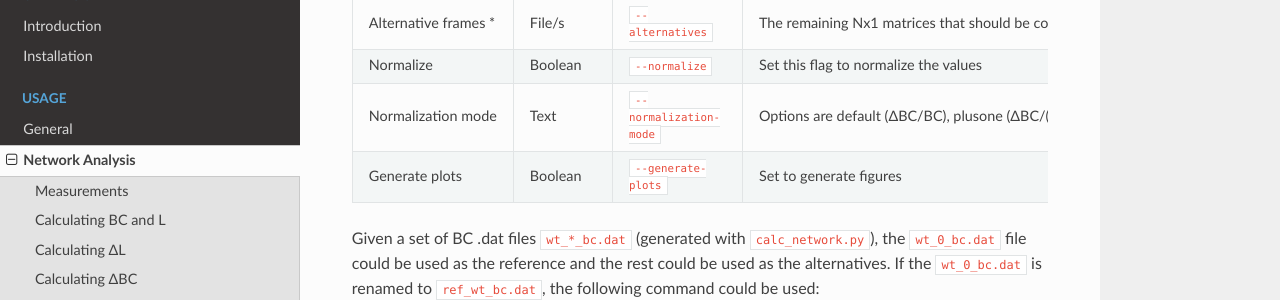
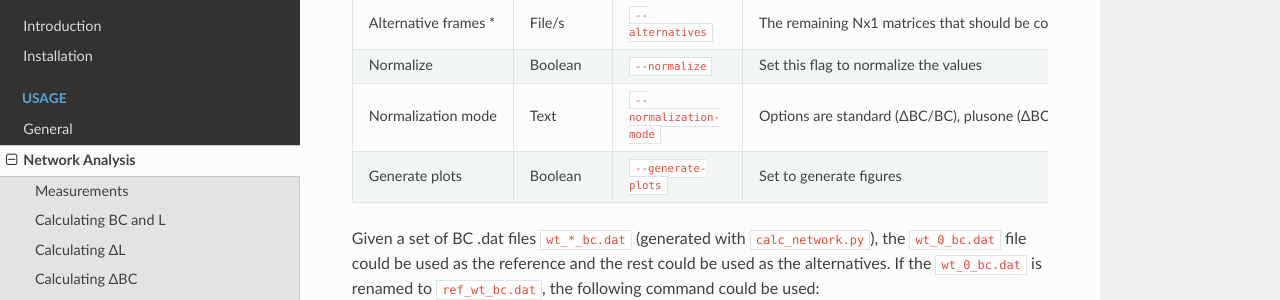
Before and after one commit to RUBi-ZA/MD-TASK, a Sphinx documentation site: the page built from docs/source/network.rst, in a window 1280 px wide and 900 px high, scrolled down 3781 px. Shown: the part 151-451 px from the top of the window. Built offline with Sphinx 7.4.7 and the Read the Docs theme 2.0.0, drawn with Linux system fonts in a browser that asks for light colours; some of the changed text lies outside the part shown.

Commit message:
Renamed default normalization mode to standard

```diff
--- a/docs/source/network.rst
+++ b/docs/source/network.rst
@@ -100,7 +100,7 @@ If the ``--calc-L`` flag in the previous command is set, a number of Nx1 L matri
 Reference frame *          File         ``--reference``           Nx1 matrix to be used as the reference (normally the frame from time 0). Delta L will be worked out by comparing the alternative frames to this one.
 Alternative frames *       File/s       ``--alternatives``        The remaining Nx1 matrices that should be compared to the reference matrix
 Normalize                  Boolean      ``--normalize``           Set this flag to normalize the values
-Normalization mode         Text         ``--normalization-mode``  Options are default (ΔL/L), plusone (ΔL/(L+1)), or nonzero (ΔL/L where L > 0 else ΔL) - default mode is 'default'
+Normalization mode         Text         ``--normalization-mode``  Options are standard (ΔL/L), plusone (ΔL/(L+1)), or nonzero (ΔL/L where L > 0 else ΔL) - default mode is 'default'
 Generate plots             Boolean      ``--generate-plots``      Set to generate figures
 =========================  ===========  ========================  ========================================================================================================================================================
 
@@ -136,7 +136,7 @@ If the ``--calc-BC`` flag was set when running the ``calc_network.py`` script, a
 Reference frame *          File         ``--reference``           Nx1 matrix to be used as the reference (normally the frame from time 0). Delta BC will be worked out by comparing the alternative frames to this one.
 Alternative frames *       File/s       ``--alternatives``        The remaining Nx1 matrices that should be compared to the reference matrix
 Normalize                  Boolean      ``--normalize``           Set this flag to normalize the values
-Normalization mode         Text         ``--normalization-mode``  Options are default (ΔBC/BC), plusone (ΔBC/(BC+1)), or nonzero (ΔBC/BC where BC > 0 else ΔBC) - default mode is 'plusone'
+Normalization mode         Text         ``--normalization-mode``  Options are standard (ΔBC/BC), plusone (ΔBC/(BC+1)), or nonzero (ΔBC/BC where BC > 0 else ΔBC) - default mode is 'plusone'
 Generate plots             Boolean      ``--generate-plots``      Set to generate figures
 =========================  ===========  ========================  ========================================================================================================================================================
 
```
Also changed, not shown: 1 other file.
